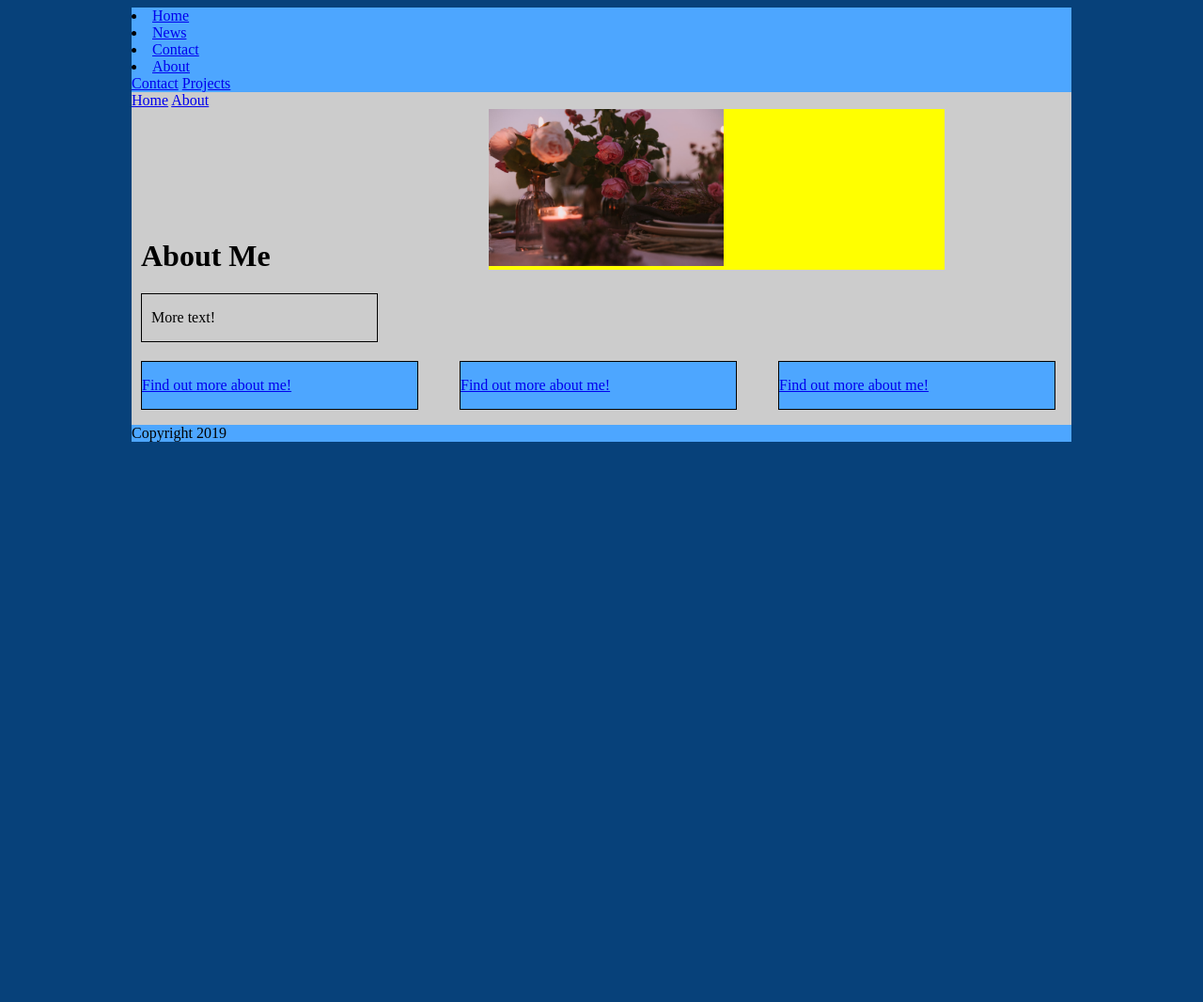
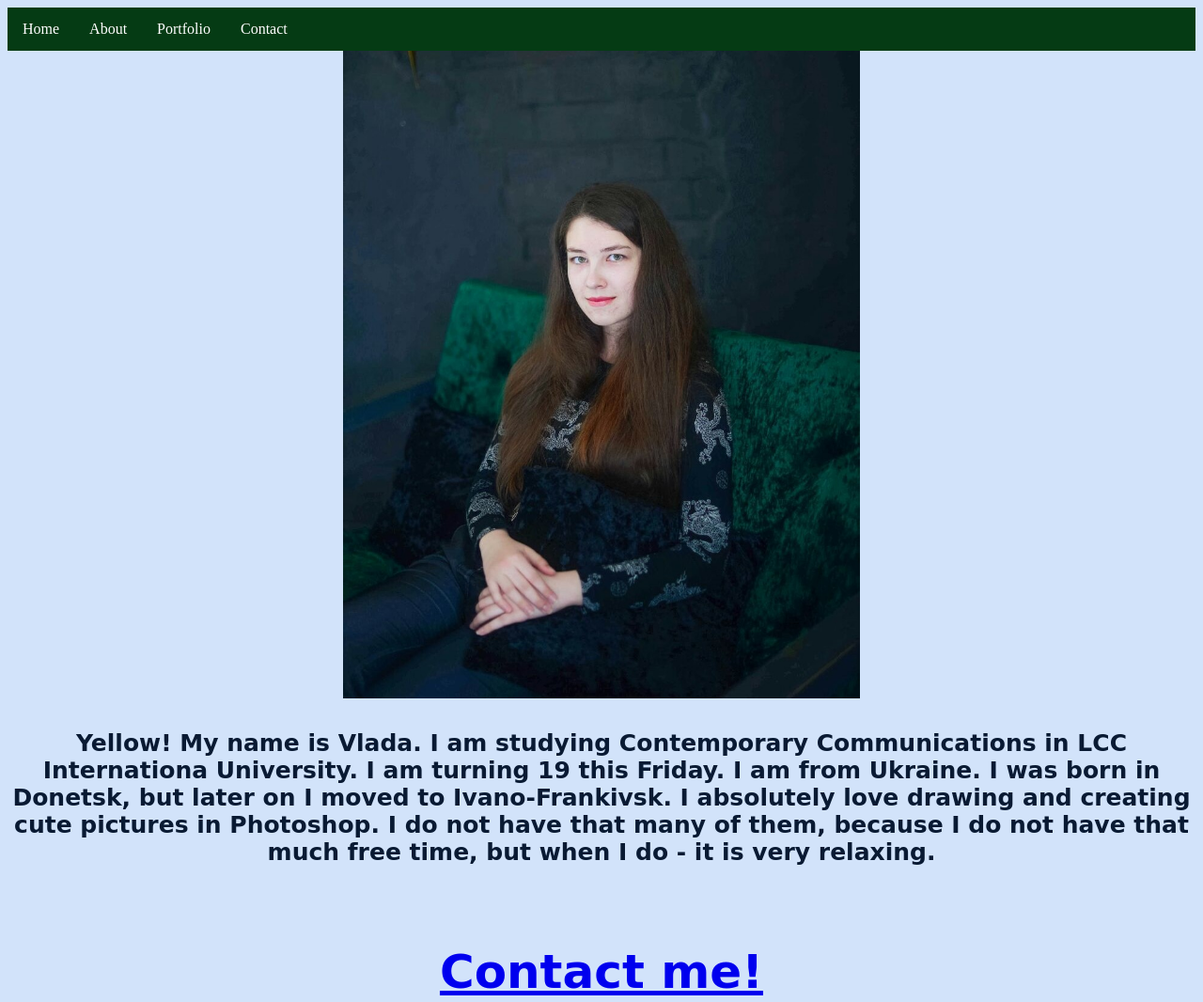
Before and after one commit to vladalcc/vladalcc.github.io, a plain HTML site: page about.html in a window 1280 px wide. Shown: the top 1066 px of the page at 94% size. Before the commit the page ends 800 px from the top, so only its background shows below. Drawn offline with Linux system fonts and the light colour scheme.

Commit message:
Add files via upload

```diff
--- a/about.html
+++ b/about.html
@@ -1,50 +1,51 @@
 <!DOCTYPE html>
 <html>
 	<head>
-		<title>Personal Website Project</title>
+	<title>About</title>
 	<link rel="stylesheet" type="text/css" href="style.css">
 	</head>
-	<body>
+
+<body bgcolor="#D2E3FA" text="#091A33">
 	<div id="container">
 		<header>
-			<li><a href="default.asp">Home</a></li>
-			<li><a href="news.asp">News</a></li>
-				<li><a href="contact.asp">Contact</a></li>
-			<li><a href="about.asp">About</a></li>
+		<div id="menu">
+		<nav>
+		<ul>
+				  <li><a href="index.html">Home</a></li>
+				  <li><a href="about.html">About</a></li>
+				  <li><a href="portfolio.html">Portfolio</a></li>
+				  <li><a href="contact.html">Contact</a></li>
 				</ul>
-				<a href="contact.html">Contact</a>
-				<a href="projects.html">Projects</a>
-			</header>
-				<a href="index.html">Home</a>
-				<a href="about.html">About</a>
+				</nav>
+				</div>
 		</header>
 <main>
-				<div> <!-- Row 1 -->
-					<div id="about-col-1-col-1">
-						<h1>About Me</h1>
+<div>
+<img src="me.jpg" alt="Me" style="width:550px;height:689px;">
 </div>
-					<div id="home-col-2">
-						<img src="city.jpg" alt="a city">
-					</div>
-					<div id="about-col-1-col-2">
-						<p> More text! </p>
-					</div>
-				</div>
-				<div> <!-- Row 2 -->
-					<div class="home-row-2">
-						<p><a href="about.html">Find out more about me!</a></p>
-					</div>
-					<div class="home-row-2" id="home-row-2-col-2">
-						<p><a href="about.html">Find out more about me!</a></p>
-					</div>
-					<div class="home-row-2">
-						<p><a href="about.html">Find out more about me!</a></p>
-					</div>
+<div>
+<h4>
+Yellow! My name is Vlada. I am studying Contemporary Communications in LCC Internationa University. I am turning 19 this Friday. I am from Ukraine. I was born in Donetsk, but later on I moved to Ivano-Frankivsk.
+I absolutely love drawing and creating cute pictures in Photoshop. I do not have that many of them, because I do not have that much free time, but when I do - it is very relaxing.
+</h4>
+<h5> <a href="contact.html"> Contact me! </a>
+
+</h5>
 </div>
 </main>
+
+
 <footer>
-				<p>Copyright 2019</p>
+
+
+
+<div class="w3-container w3-teal">
+
+
+		<p>Vladyslava Vertogradska ©Copyright 2019</p>
+
+
+</div>
 		</footer>
-		</div>
 </body>
 </html>
--- a/style.css
+++ b/style.css
@@ -1,84 +1,81 @@
-img {
-	width: 250px;
+ul {
+  list-style-type: none;
+  margin: 0;
+  padding: 0;
+  overflow: hidden;
+  background-color: #053B14;
 }
-body{
-	background-color: #07417a;
+
+li {
+  float: left;
 }
-#container{
-	width: 1000px;
-	margin: 0 auto;
-	background-color: #ccc;
+
+li a {
+  display: block;
+  color: white;
+  text-align: center;
+  padding: 14px 16px;
+  text-decoration: none;
 }
+
+li a:hover {
+  background-color: #011C09;
+}
+
 header {
-	background-color: #4da6ff;
+	font-family: 'Crimson Text', serif;
 }
-main{
-	padding: 0 10px;
+p {
+	font-family: 'Amatic SC', cursive;
+	text-align: center;
 }
-/*This is for the home page */
-#home-col-1{
-	display: inline-block;
-	width: 485px;
-	background-color: red;
-}
-#home-col-2{
-	display: inline-block;
-	width: 485px;
-	background-color: yellow;
-}
-.home-row-2{
-	display: inline-block;
-	width: 293px;
-	background-color: #4da6ff;
-	border: 1px solid black;
-	margin-top: 20px;
-}
-#home-row-2-col-2{
-	margin-left: 40px;
-	margin-right: 40px;
-}
-/*This is for the About page */
-#about-col-1{
-	display: inline-block;
-	width: 660px;
-	margin-right: 20px;
-	background-color: red;
-	padding: 0 20px;
-}
-#about-col-2{
-	display: inline-block;
-	width: 210px;
-	border: 1px solid black;
-	background-color: yellow;
-	padding: 0 20px;
-}
-#about-col-1-col-1{
-	display: inline-block;
-	width: 690px;
-	margin-right: 20px;
-}
-#about-col-1-col-2{
-	display: inline-block;
-	width: 230px;
-	padding: 0 10px;
-	border: 1px solid black;
-}
-footer {
-	background-color: #4da6ff;
-}
-footer div{
-	width: 200px;
-	margin: 0 auto;
-	border: 3px solid black;
-}
-#about-col-1-col-1{
-display: inline-black;
-width: 346px;
-margin-right: 20px;
+
+h1{
+font-size: 50px;
+text-align: center;
+font-family: 'Mansalva', cursive;
 
 }
-#about-col-1-col-2{
-display: inline-black;
-width: 300            px;
-margin-right: 20 px;
+
+h2{
+font-family: 'Fjalla One', sans-serif;
+text-align: center;
+font-size: 45px;
 }
+
+h3{
+font-family: 'Mansalva', cursive;
+text-align: center;
+font-size: 35px;
+}
+img {
+	display: block;
+	margin-left: auto;
+	margin-right: auto;
+}
+h4{
+font-family: 'Long Cang', cursive;
+text-align: center;
+font-size: 25px;
+}
+h5{
+font-family: 'Mansalva', cursive;
+text-align: center;
+font-size: 50px;
+}
+h6{
+text-align: center;
+font-size: 45px;
+
+}
+p1{
+text-align: center;
+font-size: 45px;
+font-family: 'Fascinate Inline', cursive;
+}
+h7{
+text-align: center;
+font-size: 50px;
+font-family: 'Abril Fatface', cursive;
+
+}
```
Also changed, not shown: contact.html (added, +56 -0 lines), index.html (+31 -27 lines), portfolio.html (added, +57 -0 lines), me.jpg (added), me2.png (added), pink.jpg (added), 3 other files. Lines whose indentation alone changed are shown as unchanged.
